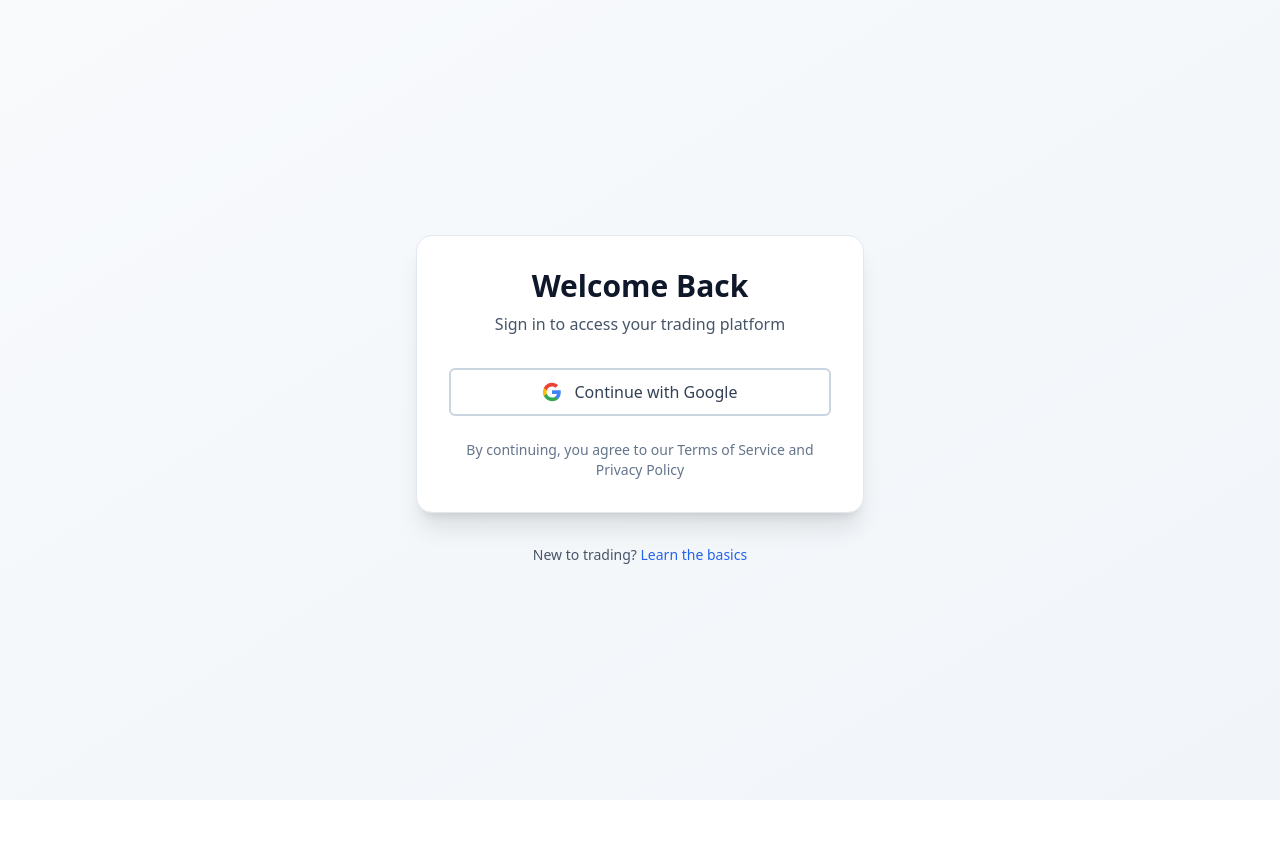
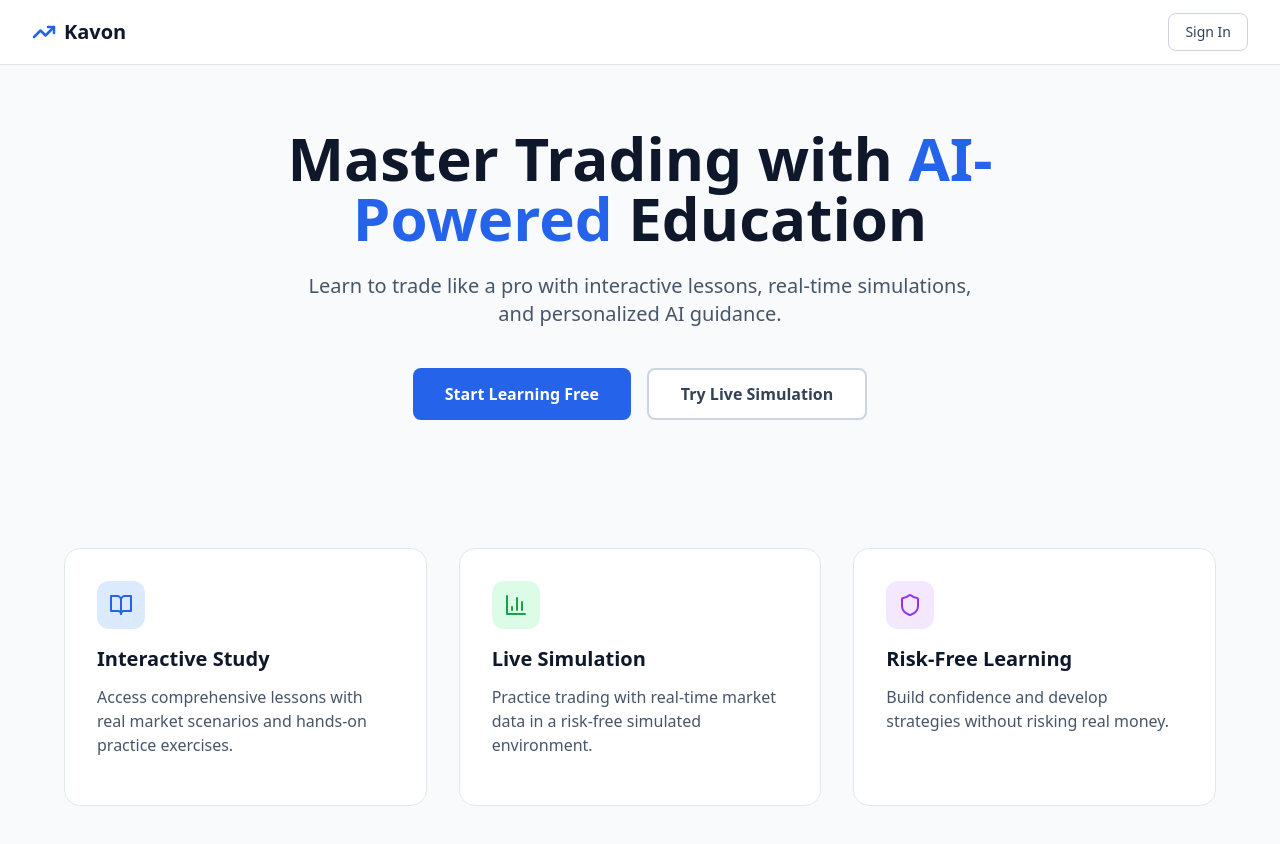
Before and after one commit to vsant2008-tech/Kavon, a React (Vite) app: page / in a window 1280 px wide. Shown: the top 844 px of the page. Before the commit the page ends 800 px from the top, so only its background shows below. Built offline with nearby package versions, Linux system fonts and the light colour scheme; no server answers.

Commit message:
Updated App.tsx

```diff
--- a/src/App.tsx
+++ b/src/App.tsx
@@ -1,7 +1,7 @@
 import { BrowserRouter, Routes, Route } from 'react-router-dom';
 import { AuthProvider } from './contexts/AuthContext';
 import ProtectedRoute from './components/ProtectedRoute';
-import Login from './pages/Login';
+import Home from './pages/Home';
 import Dashboard from './pages/Dashboard';
 import Study from './pages/Study';
 
@@ -10,7 +10,7 @@ function App() {
     <BrowserRouter>
       <AuthProvider>
         <Routes>
-          <Route path="/" element={<Login />} />
+          <Route path="/" element={<Home />} />
           <Route
             path="/dashboard"
             element={
--- /dev/null
+++ b/src/pages/Home.tsx
@@ -0,0 +1,174 @@
+import { useState, useEffect } from 'react';
+import { useNavigate, useSearchParams } from 'react-router-dom';
+import { useAuth } from '../contexts/AuthContext';
+import { X, TrendingUp, BookOpen, BarChart3, Shield } from 'lucide-react';
+
+export default function Home() {
+  const [searchParams, setSearchParams] = useSearchParams();
+  const [showLoginModal, setShowLoginModal] = useState(false);
+  const { user, signInWithGoogle } = useAuth();
+  const navigate = useNavigate();
+
+  useEffect(() => {
+    if (user) {
+      navigate('/dashboard');
+    }
+  }, [user, navigate]);
+
+  useEffect(() => {
+    if (searchParams.get('login') === 'true') {
+      setShowLoginModal(true);
+      setSearchParams({});
+    }
+  }, [searchParams, setSearchParams]);
+
+  const handleProtectedAction = (action: string) => {
+    if (user) {
+      if (action === 'study') {
+        navigate('/study');
+      } else if (action === 'simulation') {
+        navigate('/dashboard');
+      }
+    } else {
+      setShowLoginModal(true);
+    }
+  };
+
+  const handleGoogleSignIn = async () => {
+    try {
+      await signInWithGoogle();
+    } catch (error) {
+      console.error('Failed to sign in:', error);
+    }
+  };
+
+  return (
+    <div className="min-h-screen bg-slate-50">
+      <header className="fixed top-0 left-0 right-0 z-50 bg-white border-b border-slate-200">
+        <div className="max-w-7xl mx-auto px-6 lg:px-8">
+          <div className="flex items-center justify-between h-16">
+            <div className="flex items-center space-x-2">
+              <TrendingUp className="w-6 h-6 text-blue-600" strokeWidth={2.5} />
+              <span className="text-xl font-bold text-slate-900">Kavon</span>
+            </div>
+            <button
+              onClick={() => user ? navigate('/dashboard') : setShowLoginModal(true)}
+              className="px-4 py-2 text-sm font-medium text-slate-700 hover:text-slate-900 border border-slate-300 rounded-lg hover:bg-slate-50 transition-colors"
+            >
+              {user ? 'Dashboard' : 'Sign In'}
+            </button>
+          </div>
+        </div>
+      </header>
+
+      <main className="pt-32 pb-20 px-6">
+        <div className="max-w-4xl mx-auto text-center">
+          <h1 className="text-5xl sm:text-6xl font-bold text-slate-900 mb-6">
+            Master Trading with <span className="text-blue-600">AI-Powered</span> Education
+          </h1>
+          <p className="text-xl text-slate-600 mb-10 max-w-2xl mx-auto">
+            Learn to trade like a pro with interactive lessons, real-time simulations, and personalized AI guidance.
+          </p>
+          <div className="flex flex-col sm:flex-row gap-4 justify-center">
+            <button
+              onClick={() => handleProtectedAction('study')}
+              className="px-8 py-3 text-base font-semibold text-white bg-blue-600 rounded-lg hover:bg-blue-700 transition-colors"
+            >
+              Start Learning Free
+            </button>
+            <button
+              onClick={() => handleProtectedAction('simulation')}
+              className="px-8 py-3 text-base font-semibold text-slate-700 bg-white border-2 border-slate-300 rounded-lg hover:bg-slate-50 transition-colors"
+            >
+              Try Live Simulation
+            </button>
+          </div>
+        </div>
+
+        <div className="max-w-6xl mx-auto mt-32 grid md:grid-cols-3 gap-8">
+          <div className="bg-white rounded-2xl p-8 border border-slate-200">
+            <div className="w-12 h-12 bg-blue-100 rounded-xl flex items-center justify-center mb-4">
+              <BookOpen className="w-6 h-6 text-blue-600" />
+            </div>
+            <h3 className="text-xl font-bold text-slate-900 mb-3">Interactive Study</h3>
+            <p className="text-slate-600 mb-4">
+              Access comprehensive lessons with real market scenarios and hands-on practice exercises.
+            </p>
+          </div>
+
+          <div className="bg-white rounded-2xl p-8 border border-slate-200">
+            <div className="w-12 h-12 bg-green-100 rounded-xl flex items-center justify-center mb-4">
+              <BarChart3 className="w-6 h-6 text-green-600" />
+            </div>
+            <h3 className="text-xl font-bold text-slate-900 mb-3">Live Simulation</h3>
+            <p className="text-slate-600 mb-4">
+              Practice trading with real-time market data in a risk-free simulated environment.
+            </p>
+          </div>
+
+          <div className="bg-white rounded-2xl p-8 border border-slate-200">
+            <div className="w-12 h-12 bg-purple-100 rounded-xl flex items-center justify-center mb-4">
+              <Shield className="w-6 h-6 text-purple-600" />
+            </div>
+            <h3 className="text-xl font-bold text-slate-900 mb-3">Risk-Free Learning</h3>
+            <p className="text-slate-600 mb-4">
+              Build confidence and develop strategies without risking real money.
+            </p>
+          </div>
+        </div>
+      </main>
+
+      {showLoginModal && (
+        <div className="fixed inset-0 z-50 flex items-center justify-center bg-black/40 backdrop-blur-sm p-4">
+          <div className="bg-white rounded-2xl shadow-2xl max-w-md w-full relative">
+            <button
+              onClick={() => setShowLoginModal(false)}
+              className="absolute top-4 right-4 text-slate-400 hover:text-slate-600 transition-colors"
+            >
+              <X className="w-6 h-6" />
+            </button>
+
+            <div className="p-8">
+              <div className="text-center mb-8">
+                <div className="w-16 h-16 bg-blue-100 rounded-2xl flex items-center justify-center mx-auto mb-4">
+                  <TrendingUp className="w-8 h-8 text-blue-600" />
+                </div>
+                <h2 className="text-2xl font-bold text-slate-900 mb-2">Welcome Back</h2>
+                <p className="text-slate-600">Sign in to access your trading platform</p>
+              </div>
+
+              <button
+                onClick={handleGoogleSignIn}
+                className="w-full h-12 flex items-center justify-center text-base font-medium bg-white text-slate-700 border-2 border-slate-300 rounded-lg hover:bg-slate-50 hover:border-slate-400 transition-all"
+              >
+                <svg className="w-5 h-5 mr-3" viewBox="0 0 24 24">
+                  <path
+                    fill="#4285F4"
+                    d="M22.56 12.25c0-.78-.07-1.53-.2-2.25H12v4.26h5.92c-.26 1.37-1.04 2.53-2.21 3.31v2.77h3.57c2.08-1.92 3.28-4.74 3.28-8.09z"
+                  />
+                  <path
+                    fill="#34A853"
+                    d="M12 23c2.97 0 5.46-.98 7.28-2.66l-3.57-2.77c-.98.66-2.23 1.06-3.71 1.06-2.86 0-5.29-1.93-6.16-4.53H2.18v2.84C3.99 20.53 7.7 23 12 23z"
+                  />
+                  <path
+                    fill="#FBBC05"
+                    d="M5.84 14.09c-.22-.66-.35-1.36-.35-2.09s.13-1.43.35-2.09V7.07H2.18C1.43 8.55 1 10.22 1 12s.43 3.45 1.18 4.93l2.85-2.22.81-.62z"
+                  />
+                  <path
+                    fill="#EA4335"
+                    d="M12 5.38c1.62 0 3.06.56 4.21 1.64l3.15-3.15C17.45 2.09 14.97 1 12 1 7.7 1 3.99 3.47 2.18 7.07l3.66 2.84c.87-2.6 3.3-4.53 6.16-4.53z"
+                  />
+                </svg>
+                Continue with Google
+              </button>
+
+              <div className="mt-6 text-center text-xs text-slate-500">
+                By continuing, you agree to our Terms of Service and Privacy Policy
+              </div>
+            </div>
+          </div>
+        </div>
+      )}
+    </div>
+  );
+}
```
